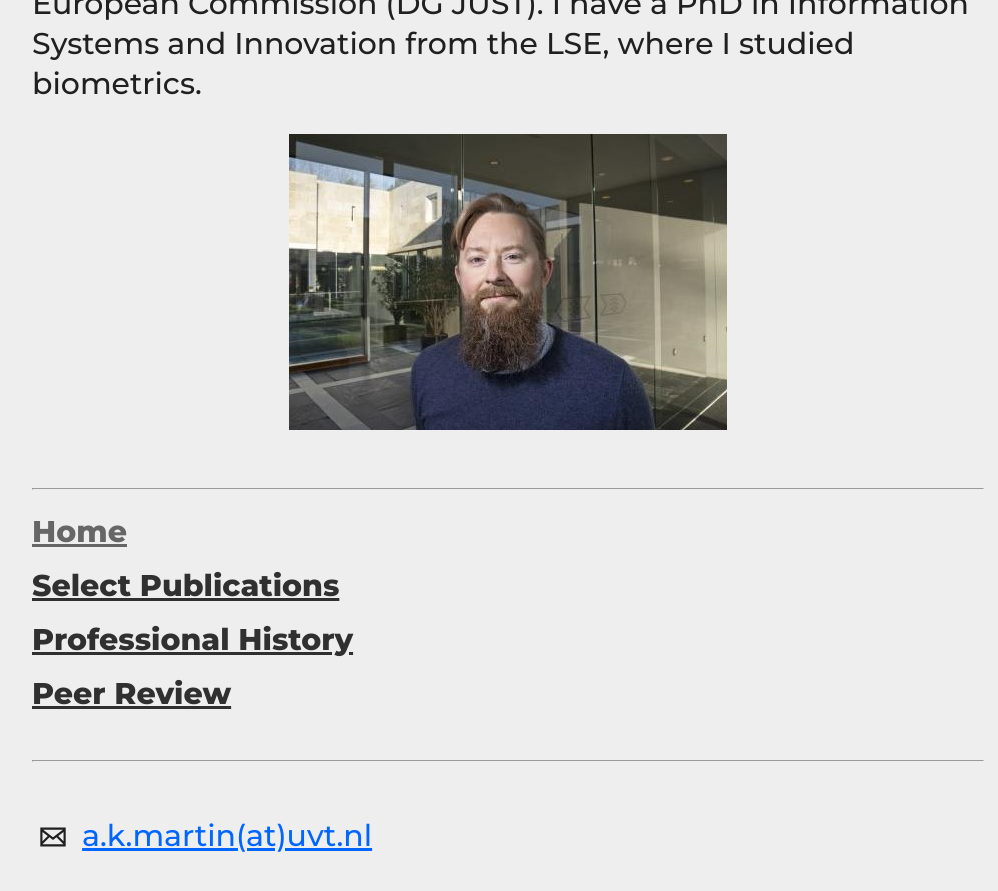
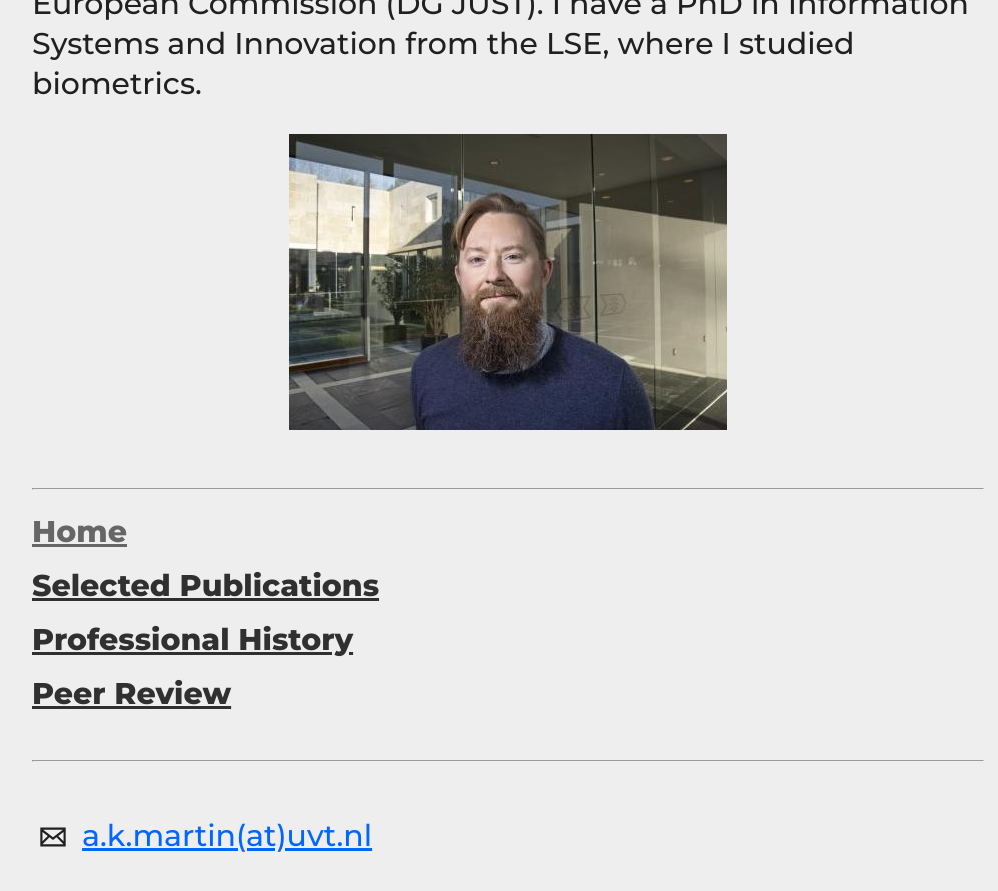
Before and after one commit to haroonalrasheed/641a, a Jekyll site: the page built from index.md, in a window 1280 px wide and 900 px high, scrolled down 1853 px. Shown: the top 891 px of the window, without its empty margins (132-1130 px from the left). Built offline with Jekyll 4.4.1, drawn with Linux system fonts in a browser that asks for light colours.

Commit message:
Update default.html

```diff
--- a/_layouts/default.html
+++ b/_layouts/default.html
@@ -22,7 +22,7 @@
 			<nav>
 			  <ul>
 			    <li><a href="/"{% if page.url contains "" %}class="active"{% endif %}>Home</a></li>
-			    <li><a href="/select-publications/"{% if page.url contains "/select-publications/" %}class="active"{% endif %}>Select Publications</a></li>
+			    <li><a href="/select-publications/"{% if page.url contains "/select-publications/" %}class="active"{% endif %}>Selected Publications</a></li>
 			    <li><a href="/professional-history/"{% if page.url contains "/professional-history/" %}class="active"{% endif %}>Professional History</a></li>
 			    <li><a href="/peer-review/"{% if page.url contains "/peer-review/" %}class="active"{% endif %}>Peer Review</a></li>
 			  </ul>
```
